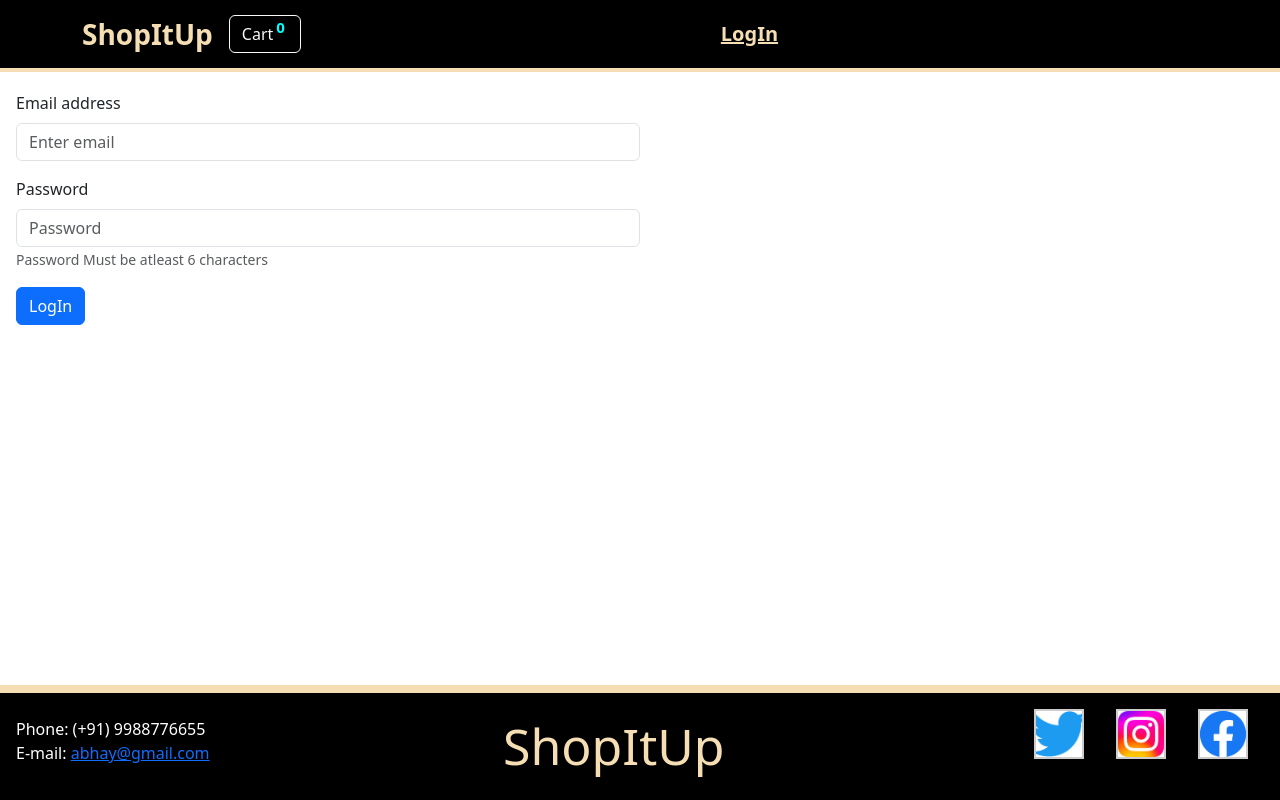
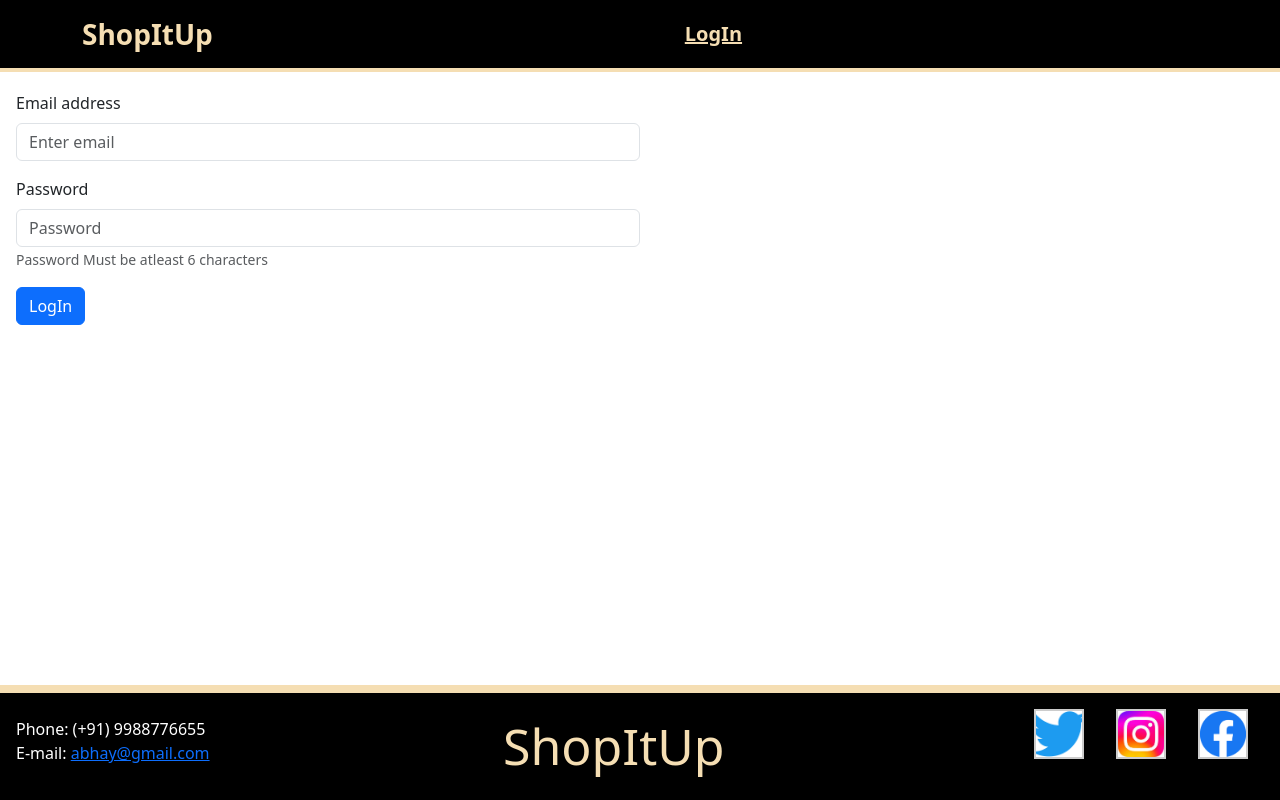
Before and after one commit to Abhay-Hasrani/Sharpener, a React (Create React App) app in the folder react-ecommerce-website/: page /auth in a window 1280 px wide. Built offline with nearby package versions, Linux system fonts and the light colour scheme; no server answers.

Commit message:
removed bug cart was showing after logout

```diff
--- a/react-ecommerce-website/src/components/header/Header.js
+++ b/react-ecommerce-website/src/components/header/Header.js
@@ -20,14 +20,14 @@ function Header(props) {
           <Navbar.Brand className="fw-bold fs-3 brand" href="">
             ShopItUp
           </Navbar.Brand>
-          <Button
+          {isLoggedIn && <Button
             onClick={props.showCart}
             variant="outline-light"
             className="button ms-auto"
           >
             Cart
             <sup className="cart-item-count">{cartCtx.totalItems}</sup>
-          </Button>
+          </Button>}
           <Navbar.Toggle
             className="bg-light m-2"
             aria-controls="basic-navbar-nav"
```
